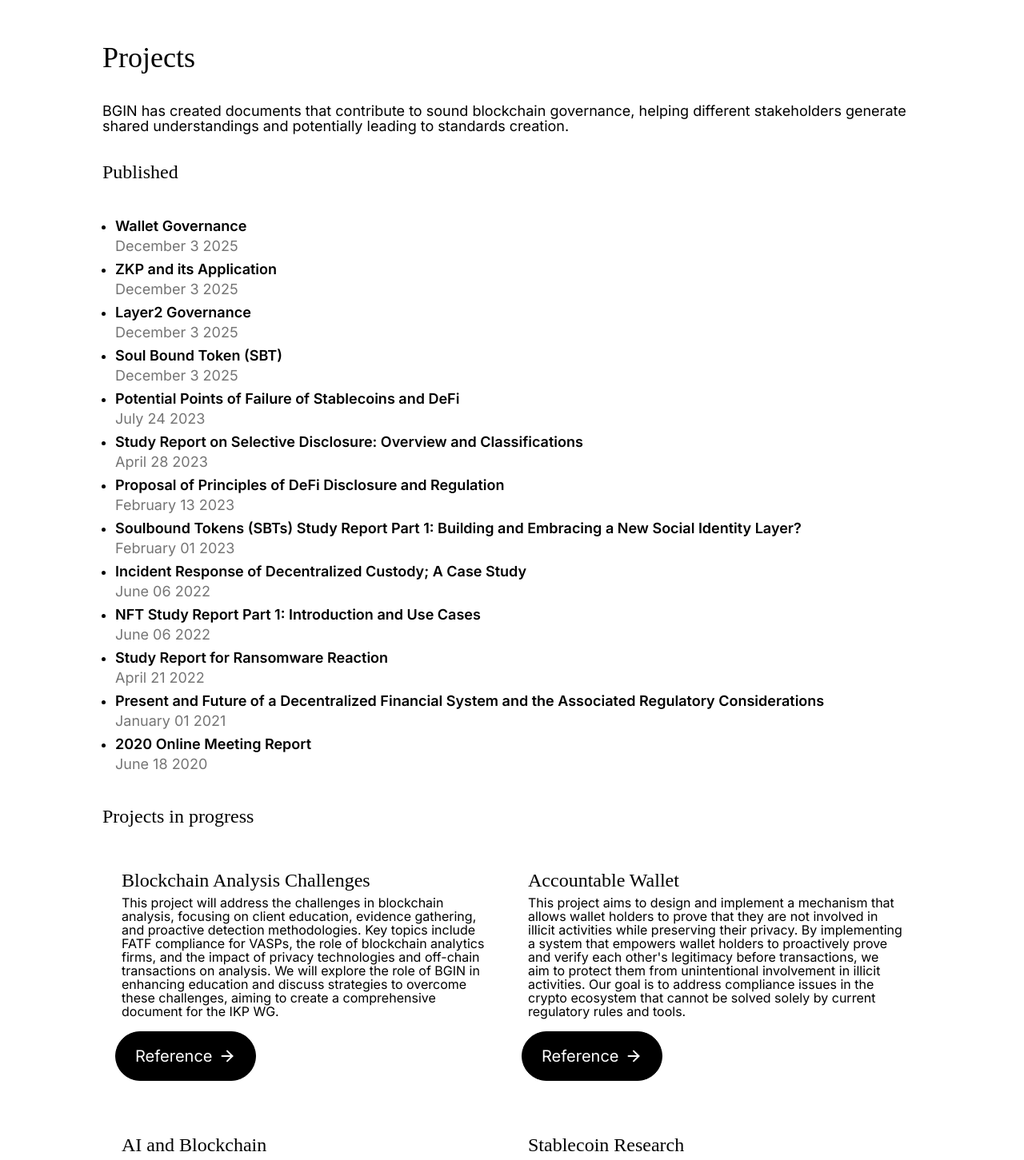
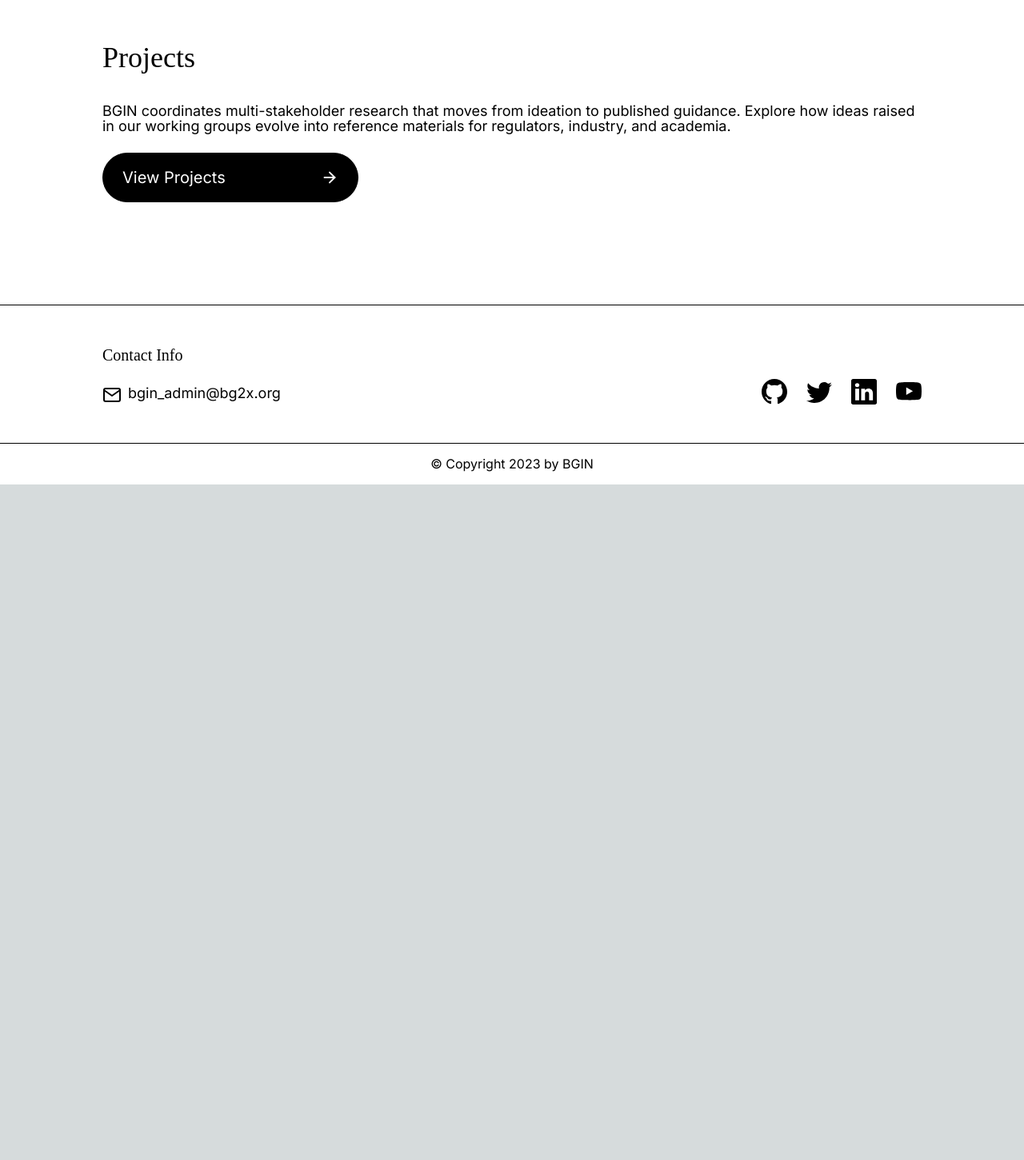
Before and after one commit to bgin-global/bgin-homepage, a Next.js app: page /activities in a window 1280 px wide. Shown: the part 1420-2871 px from the top of the page at 80% size. After the commit the page ends 2026 px from the top, so only its background shows below. Built offline with nearby package versions, Linux system fonts and the light colour scheme.

Commit message:
added projects button in activities tab

```diff
--- a/app/activities/page.tsx
+++ b/app/activities/page.tsx
@@ -3,10 +3,7 @@ import Footer from "@/components/Footer";
 import Header from "@/components/Header";
 import SectionTitle from "@/components/SectionTitle";
 import { CUSTOM_STYLES } from "@/styles/custom";
-import SectionSubtitle from "@/components/SectionSubtitle";
-import ItemBlock from "@/components/ItemBlock";
-import ItemList from "@/components/ItemList";
-import { projects } from "@/contents/projects";
+import Button from "@/components/Button/Button";
 import ItemCard from "@/components/ItemCard";
 import Image from "next/image";
 
@@ -103,44 +100,16 @@ export default function Activities() {
 
       <div className={CUSTOM_STYLES.SECTION_CONTAINER.BLUE}>
         <SectionTitle title="Projects" />
-        <div className="w-full max-w-5xl m-auto px-6 xl:px-0">
-          <div className={CUSTOM_STYLES.DESCRIPTION}>
-            BGIN has created documents that contribute to sound blockchain
-            governance, helping different stakeholders generate shared
-            understandings and potentially leading to standards creation.
+        <div className="w-full max-w-5xl m-auto px-6 xl:px-0 flex flex-col gap-6 text-black">
+          <p className={CUSTOM_STYLES.DESCRIPTION}>
+            BGIN coordinates multi-stakeholder research that moves from
+            ideation to published guidance. Explore how ideas raised in our
+            working groups evolve into reference materials for regulators,
+            industry, and academia.
+          </p>
+          <div className="max-w-xs">
+            <Button link="/projects" text="View Projects" color="black" />
           </div>
-        </div>
-        <SectionSubtitle title="Published" />
-
-        <ul className="w-full text-black max-w-5xl m-auto px-10 xl:px-4">
-          {projects.published.map((project) => {
-            return (
-              <ItemList
-                key={project.title}
-                title={project.title}
-                subtitle={project.date}
-                link={project.link}
-              />
-            );
-          })}
-        </ul>
-
-        <SectionSubtitle title="Projects in progress" />
-
-        <div className={CUSTOM_STYLES.SECTION_FLEX.TWO}>
-          {projects.inProgress.map((project) => {
-            return (
-              <ItemBlock
-                key={project.title}
-                title={project.title}
-                thumbnail=""
-                description={project.description}
-                withImage={false}
-                buttonTitle="Reference"
-                buttonJumpTo={project.reference}
-              />
-            );
-          })}
         </div>
       </div>
 
```
